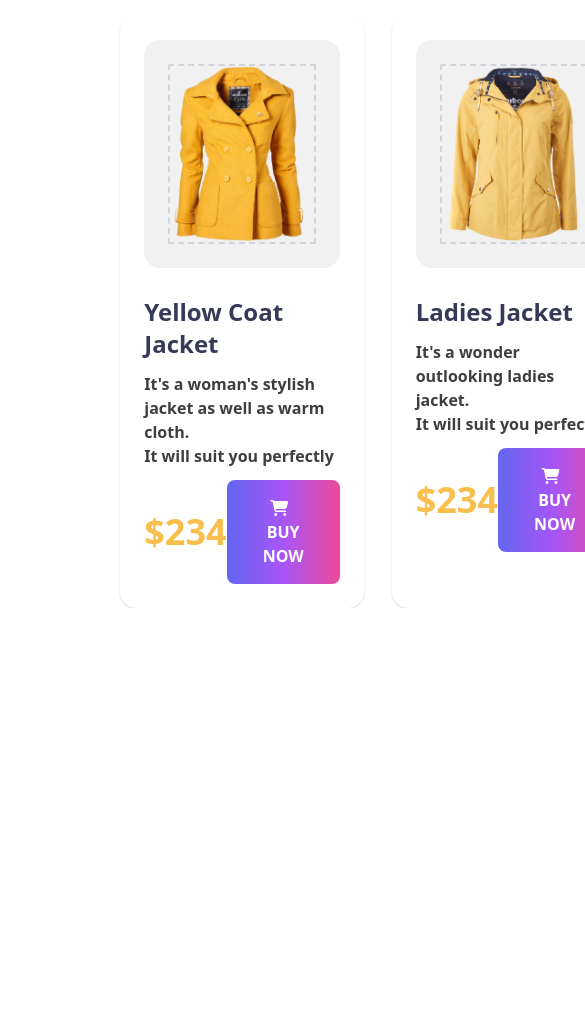
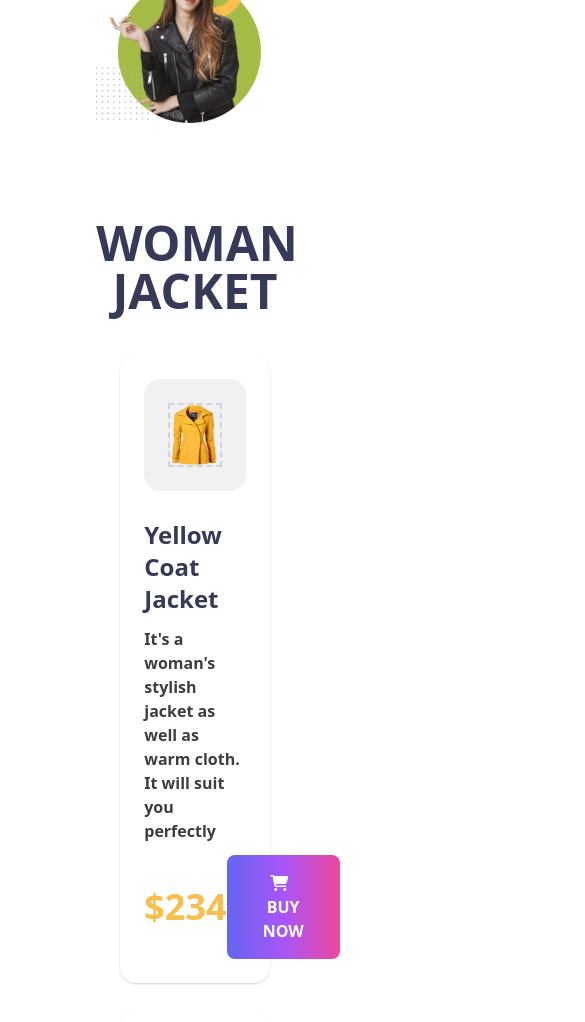
Before and after one commit to HridayMahmud/tailwind-css-practice-task, a plain HTML site: page index.html in a window 390 px wide. Shown: the part 664-1686 px from the top of the page, 585 px wide, since content can reach past the window. Before the commit the page ends 1272 px from the top, so only its background shows below. Drawn offline with nearby package versions, Linux system fonts and the light colour scheme.

Commit message:
responsive-done

```diff
--- a/index.html
+++ b/index.html
@@ -26,7 +26,7 @@
     </section>
 
     <section class=" w-11/12  m-auto pl-20 pr-28 pb-10">
-       <div class="flex md:flex-row justify-between  sm:flex-col  ">
+       <div class="flex flex-col lg:flex-row justify-between ">
         <div class=" md:pt-24 sm:pl-5 pr-5 ">
             <h1 class=" text-6xl font-sans tracking-tighter font-bold text-gray-800 "><span class="text-[#FABE4C]">BE THE PENGUINS</span><br>OF WINTER</h1>
         <p class="text-sm font-semibold pt-4">Lorem ipsum dolor sit amet consectetur adipisicing Lorem ipsum dolor<br> elit. Maiores, accusamus!</p>
@@ -42,8 +42,8 @@
 
     <main class="w-11/12  m-auto pl-20 pr-20 ">
         <section class=" pt-14">
-            <h1 class="text-[#363958] text-5xl font-bold mb-10 md:text-left sm:text-center">WOMAN JACKET</h1>
-            <div class="flex md:flex-row sm:flex-col gap-7 pl-6 pr-6">
+            <h1 class="text-[#363958] text-5xl font-bold mb-10 text-center lg:text-left">WOMAN JACKET</h1>
+            <div class="flex flex-col lg:flex-row gap-7 pl-6 pr-6">
 
                 <div class=" shadow-sm shadow-gray-300 rounded-2xl p-6">
                   <div class=" bg-[#F1F1F1] rounded-2xl p-6">
```
